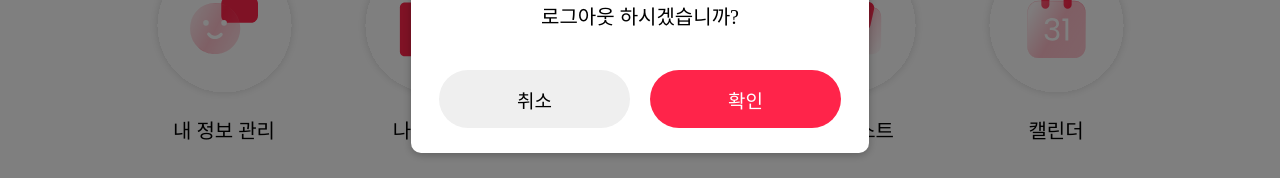
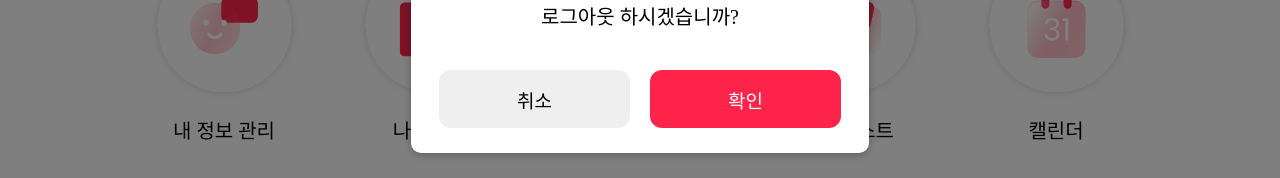
Before and after one commit to to-ex/Frontend, a React (Create React App) app: page /mypage in a window 1280 px wide. Both pictures are taken after a click on the button "로그아웃". Shown: the part 586-764 px from the top of the page. Built offline with nearby package versions, Linux system fonts and the light colour scheme; no server answers.

Commit message:
Style: 버튼의 border-radius 변경

```diff
--- a/src/components/ConfirmModal.jsx
+++ b/src/components/ConfirmModal.jsx
@@ -33,11 +33,11 @@ const ModalContent = styled.div`
 const ConfirmButton = styled.button`
     background-color: #FF244A;
     color: white;
-    width: 191px;
+    width: 400px;
     height: 58px;
     margin: 10px;
     border: none;
-    border-radius: 30.5px;
+    border-radius: 12px;
     cursor: pointer;
     margin-top: 20px;
     font-size: 19px;
--- a/src/components/Modal.jsx
+++ b/src/components/Modal.jsx
@@ -34,7 +34,7 @@ const Button = styled.button`
     height: 58px;
     margin: 10px;
     border: none;
-    border-radius: 30.5px;
+    border-radius: 12px;
     cursor: pointer;
     background-color: ${props => props.$confirm ? '#FF244A' : '#bEAEAEA'};
     color: ${props => props.$confirm ? 'white' : 'black'};
```
